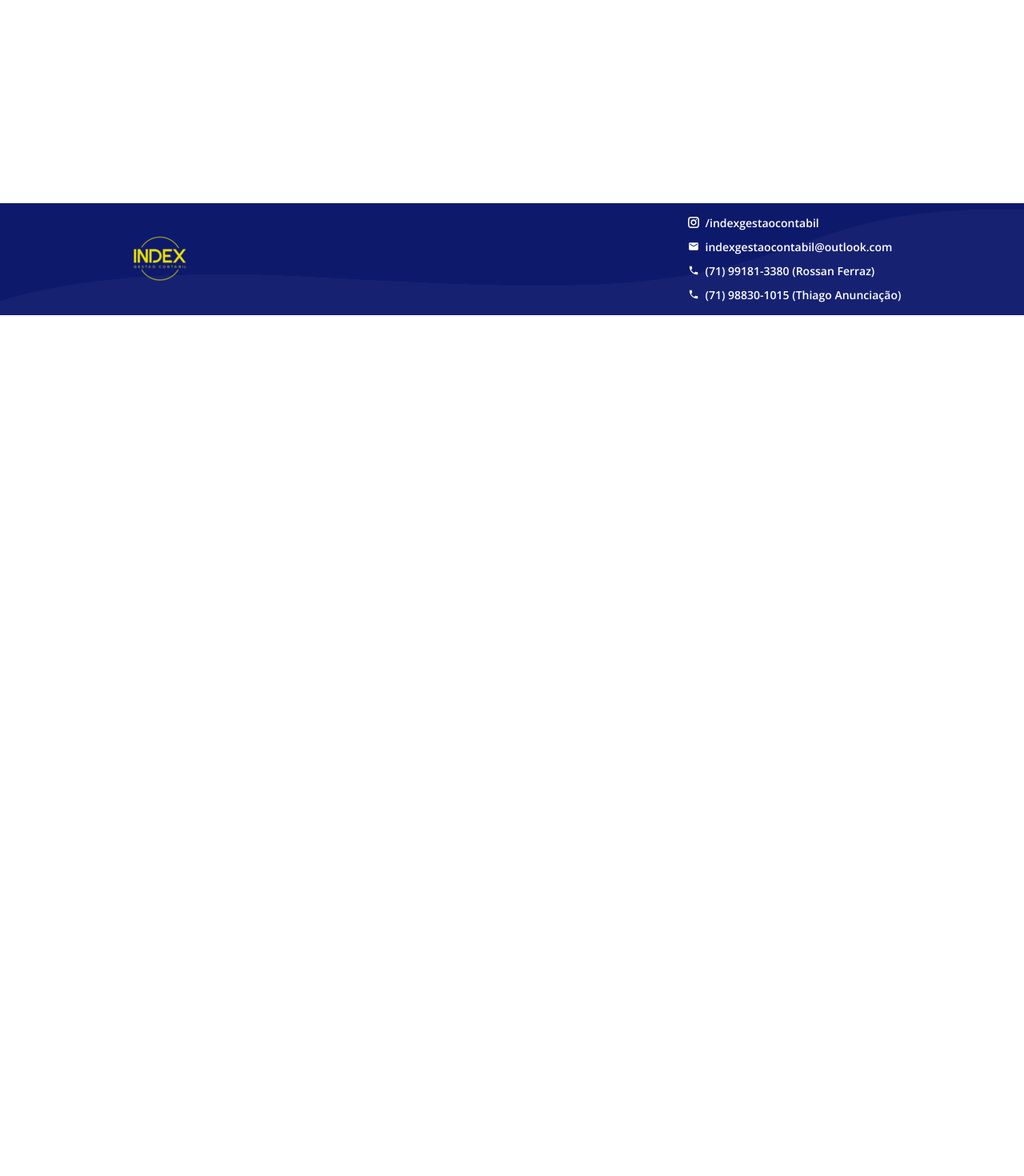
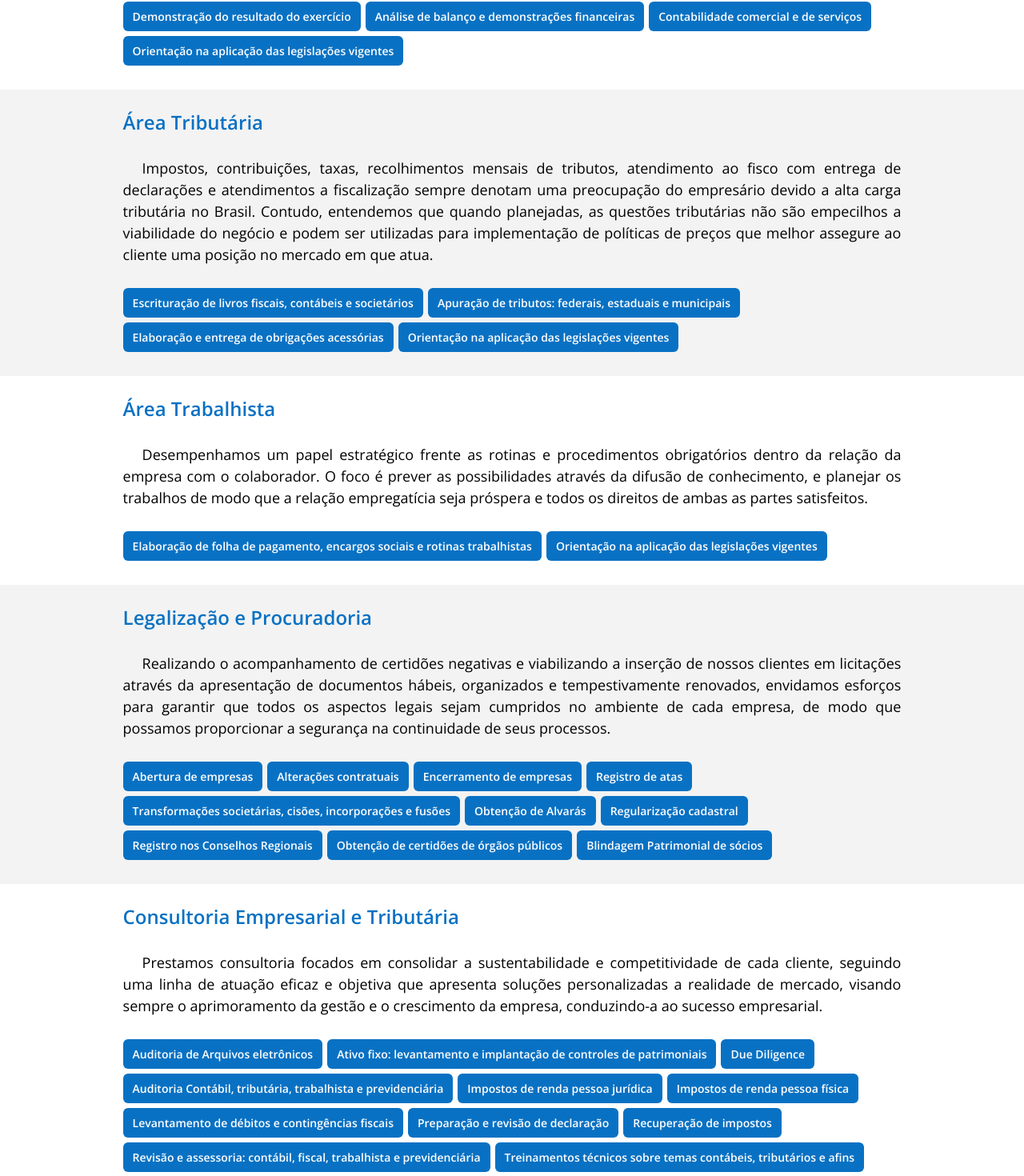
Before and after one commit to indexgestaocontabil/indexgestaocontabil.github.io, a React (Create React App) app: page /servicos in a window 1280 px wide. Shown: the part 406-1876 px from the top of the page at 80% size. Before the commit the page ends 800 px from the top, so only its background shows below. Built offline with nearby package versions, Linux system fonts and the light colour scheme.

Commit message:
Services Page

```diff
--- a/src/_placeholders.scss
+++ b/src/_placeholders.scss
@@ -6,7 +6,7 @@
 
 %df-ais-jsb {
   display: flex;
-  align-items: start;
+  align-items: flex-start;
   justify-content: space-between;
 }
 
--- a/src/index.scss
+++ b/src/index.scss
@@ -12,6 +12,7 @@
   --theme-color-3: #0971c3;
   --theme-color-4: #fff;
   --theme-color-5: rgb(9, 113, 195, 0.7);
+  --theme-color-6: #f3f3f3;
 
   --menu-opener-bg: #0971c3;
   --menu-opener-icon: #fff;
@@ -103,6 +104,17 @@ body {
   }
 }
 
+.tagset {
+  @extend %df-aic-jcfs-fww;
+
+  .tag {
+    $spacing: 6px;
+
+    margin-right: $spacing;
+    margin-bottom: $spacing;
+  }
+}
+
 .tag {
   background: var(--theme-color-3);
   color: var(--theme-color-4);
@@ -111,4 +123,5 @@ body {
   border-radius: 6px;
   padding: 8px 12px;
   display: inline-block;
+  line-height: 1.5em;
 }
--- a/src/pages/ServicesPage/ServicesPage.scss
+++ b/src/pages/ServicesPage/ServicesPage.scss
@@ -0,0 +1,32 @@
+@import '../../vars';
+@import '../../placeholders';
+@import '../../index.scss';
+
+.services-page {
+  .header-wrapper {
+    padding-bottom: 0;
+  }
+
+  &-section {
+    @extend .content-wrapper;
+
+    &:nth-child(odd) {
+      background: var(--theme-color-6);
+    }
+
+    &-description {
+      margin-top: 0;
+      margin-bottom: $base-spacing-large + 4px;
+      font-size: $font-size-3;
+      line-height: 1.5em;
+      text-indent: 24px;
+      text-align: justify;
+    }
+  }
+
+  @media #{$breakpoint-phone} {
+    .tag {
+      padding: 16px 12px;
+    }
+  }
+}
--- a/src/pages/ServicesPage/ServicesPage.tsx
+++ b/src/pages/ServicesPage/ServicesPage.tsx
@@ -1,9 +1,30 @@
 import React from 'react';
+import Title from '../../components/Title/Title';
 import './ServicesPage.scss';
+import services from './services.json';
 
 const ServicesPage = () => (
-  <div className="content-wrapper">
-    <h1>Services Page</h1>
+  <div className="services-page">
+    <div className="content-wrapper header-wrapper">
+      <Title content="Serviços que oferecemos" marginBottom={8} />
+    </div>
+
+    {services.map(({ title, description, activities }, index) => (
+      <section className="services-page-section" key={`service-${index}`}>
+        <Title level={2} content={title} marginBottom={16} subtitled={false} />
+        <p className="services-page-section-description">{description}</p>
+        <div className="tagset">
+          {activities.map((activity, indexActivity) => (
+            <div
+              className="tag"
+              key={`service-${index}-activity-${indexActivity}`}
+            >
+              {activity}
+            </div>
+          ))}
+        </div>
+      </section>
+    ))}
   </div>
 );
 
--- /dev/null
+++ b/src/pages/ServicesPage/services.json
@@ -0,0 +1,65 @@
+[
+  {
+    "title": "Área Contábil",
+    "description": "Atuamos na análise das informações que partem do setor financeiro da empresa, auxiliando no desenvolvimento e apuração das provisões fiscais, trabalhistas e comerciais, de modo a viabilizar a geração de Balancetes e relatórios gerenciais que permitam o acompanhamento do negócio e a tomada de decisões eficazes.",
+    "activities": [
+      "Escrituração e elaboração das demonstrações contábeis",
+      "Balancetes e balanços mensais e anuais",
+      "Demonstração do resultado do exercício",
+      "Análise de balanço e demonstrações financeiras",
+      "Contabilidade comercial e de serviços",
+      "Orientação na aplicação das legislações vigentes"
+    ]
+  },
+  {
+    "title": "Área Tributária",
+    "description": "Impostos, contribuições, taxas, recolhimentos mensais de tributos, atendimento ao fisco com entrega de declarações e atendimentos a fiscalização sempre denotam uma preocupação do empresário devido a alta carga tributária no Brasil. Contudo, entendemos que quando planejadas, as questões tributárias não são empecilhos a viabilidade do negócio e podem ser utilizadas para implementação de políticas de preços que melhor assegure ao cliente uma posição no mercado em que atua.",
+    "activities": [
+      "Escrituração de livros fiscais, contábeis e societários",
+      "Apuração de tributos: federais, estaduais e municipais ",
+      "Elaboração e entrega de obrigações acessórias",
+      "Orientação na aplicação das legislações vigentes"
+    ]
+  },
+  {
+    "title": "Área Trabalhista",
+    "description": "Desempenhamos um papel estratégico frente as rotinas e procedimentos obrigatórios dentro da relação da empresa com o colaborador. O foco é prever as possibilidades através da difusão de conhecimento, e planejar os trabalhos de modo que a relação empregatícia seja próspera e todos os direitos de ambas as partes satisfeitos.",
+    "activities": [
+      "Elaboração de folha de pagamento, encargos sociais e rotinas trabalhistas",
+      "Orientação na aplicação das legislações vigentes"
+    ]
+  },
+  {
+    "title": "Legalização e Procuradoria",
+    "description": "Realizando o acompanhamento de certidões negativas e viabilizando a inserção de nossos clientes em licitações através da apresentação de documentos hábeis, organizados e tempestivamente renovados, envidamos esforços para garantir que todos os aspectos legais sejam cumpridos no ambiente de cada empresa, de modo que possamos proporcionar  a segurança na continuidade de seus processos.",
+    "activities": [
+      "Abertura de empresas",
+      "Alterações contratuais",
+      "Encerramento de empresas",
+      "Registro de atas",
+      "Transformações societárias, cisões, incorporações e fusões",
+      "Obtenção de Alvarás",
+      "Regularização cadastral",
+      "Registro nos Conselhos Regionais",
+      "Obtenção de certidões de órgãos públicos",
+      "Blindagem Patrimonial de sócios"
+    ]
+  },
+  {
+    "title": "Consultoria Empresarial e Tributária",
+    "description": "Prestamos consultoria focados em consolidar a sustentabilidade e competitividade de cada cliente, seguindo uma linha de atuação eficaz e objetiva que apresenta soluções personalizadas a realidade de mercado, visando sempre o aprimoramento da gestão e o crescimento da empresa, conduzindo-a ao sucesso empresarial.",
+    "activities": [
+      "Auditoria de Arquivos eletrônicos",
+      "Ativo fixo: levantamento e implantação de controles de patrimoniais",
+      "Due Diligence",
+      "Auditoria Contábil, tributária, trabalhista e previdenciária",
+      "Impostos de renda pessoa jurídica",
+      "Impostos de renda pessoa física",
+      "Levantamento de débitos e contingências fiscais",
+      "Preparação e revisão de declaração",
+      "Recuperação de impostos",
+      "Revisão e assessoria: contábil, fiscal, trabalhista e previdenciária",
+      "Treinamentos técnicos sobre temas contábeis, tributários e afins"
+    ]
+  }
+]
```
